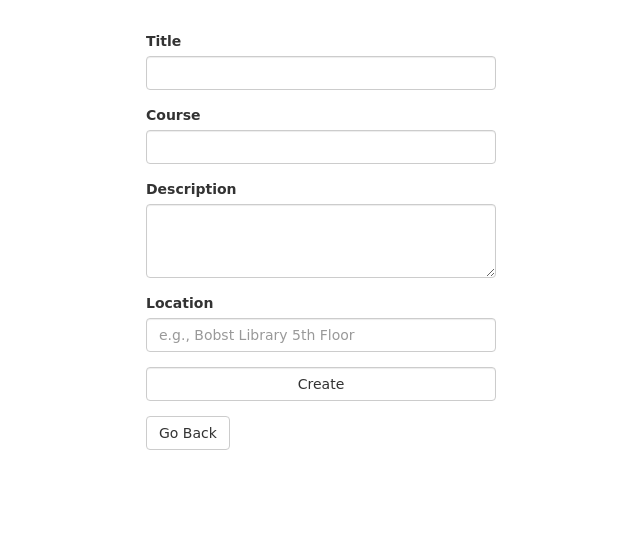
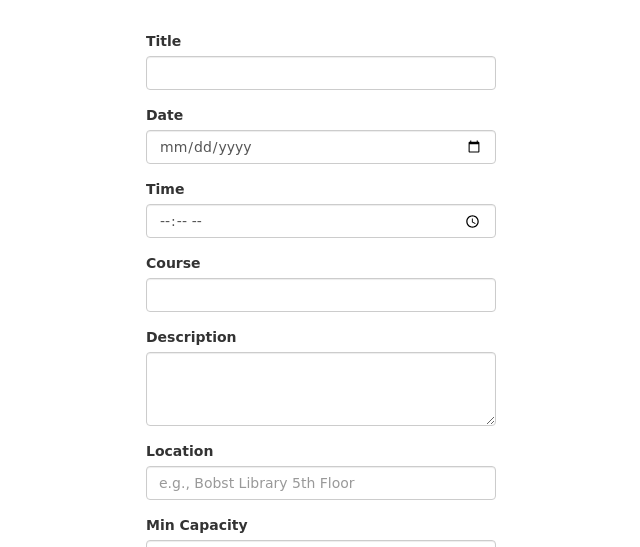
Before and after one commit to peanutoil/StudyBuddies, a Flask app: page /create in a window 1280 px wide. Shown: the part 195-742 px from the top of the page, without its empty margins (319-959 px from the left). Run offline with Flask 2, Linux system fonts and the light colour scheme; some libraries are stand-ins or nearby versions; some web fonts are replaced.

Commit message:
added fields to create group form

```diff
--- a/main.py
+++ b/main.py
@@ -120,17 +120,25 @@ def create():
 
         for item in request.form:
             title = request.form["title"]
+            date = request.form["date"]
+            time = request.form["time"]
             subject = request.form["subject"]
             location = request.form["location"]
             description = request.form["description"]
+            minimum = request.form["minimum"]
+            maximum = request.form["maximum"]
 
         entry = {
             "title": title,
+            "date": date,
+            "time": time,
             "subject": subject,
             "location": location,
             "description": description,
             "user": session["info"]["email"],
-            "time": datetime.utcnow()
+            "time": datetime.utcnow(),
+            "min-capacity": minimum,
+            "max-capacity": maximum,
         }
 
         mongo.db.posts.insert_one(entry)
--- a/templates/create.html
+++ b/templates/create.html
@@ -25,21 +25,39 @@
     <div class="col-md-4 col-md-offset-4">
         <form method="POST">
             <div class="mb-3">
-                <label for="title" class="form-label">Title</label>
-                <input type="text" class="form-control" id="title" placeholder="" />
+                <label class="form-label">Title</label>
+                <input type="text" class="form-control" name="title" placeholder="" />
+            </div>
+            <!-- get date and time on the same line as well-->
+            <div class="mb-3">
+                <label class="form-label">Date</label>
+                <input type="date" class="form-control" name="date"/>
+            </div>
+                        <div class="mb-3">
+                <label class="form-label">Time</label>
+                <input type="time" class="form-control" name="time"/>
+            </div>
+
+            <div class="mb-3">
+                <label class="form-label">Course</label>
+                <input type="text" class="form-control" name="subject" placeholder="" />
             </div>
             <div class="mb-3">
-                <label for="subject" class="form-label">Course</label>
-                <input type="text" class="form-control" id="subject" placeholder="" />
+                <label class="form-label">Description</label>
+                <textarea class="form-control" name="description" rows="3"></textarea>
             </div>
             <div class="mb-3">
-                <label for="description" class="form-label">Description</label>
-                <textarea class="form-control" id="description" rows="3"></textarea>
+                <label class="form-label">Location</label>
+                <input type="text" class="form-control" name="location" placeholder="e.g., Bobst Library 5th Floor" />
             </div>
+            <!--get these two on the same line later-->
             <div class="mb-3">
-                <label for="location" class="form-label">Location</label>
-                <input type="text" class="form-control" id="location" placeholder="e.g., Bobst Library 5th Floor" />
+                <label class="form-label">Min Capacity</label>
+                <input type="text" class="form-control" name="minimum" placeholder="e.g., 5" />
+                <label class="form-label">Max Capacity</label>
+                <input type="text" class="form-control" name="maximum" placeholder="e.g., 8"/>
             </div>
+
             <input type="submit" class="form-control btn btn-default" value="Create" />
         </form>
         <a href="/" class="btn btn-default">Go Back</a>
```
